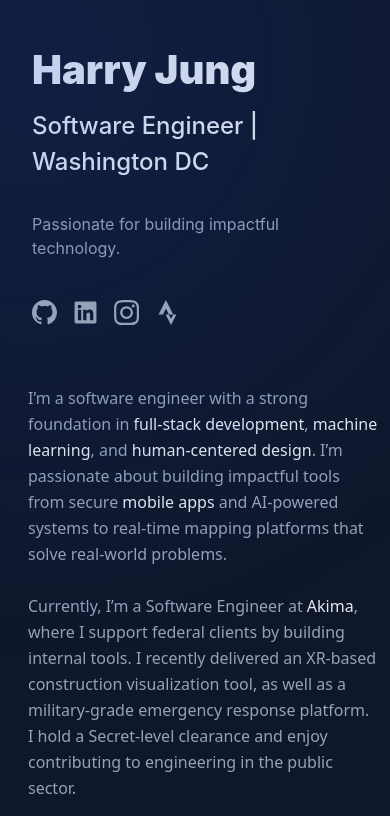
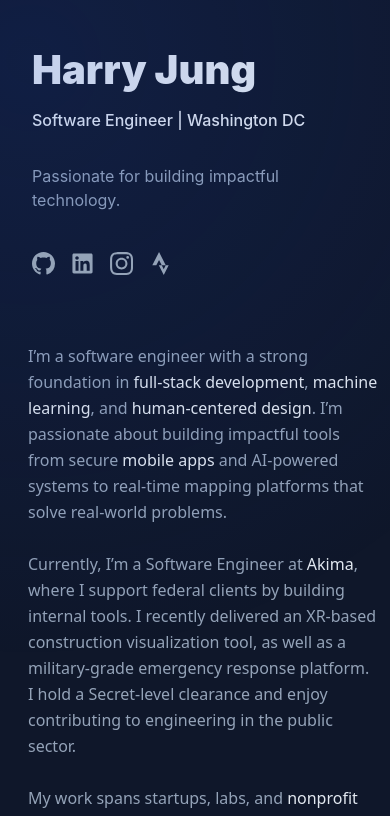
Before and after one commit to harryjng/personalWebsite, a React (Create React App) app: page / in a window 390 px wide. Shown: the top 816 px of the page. Built offline with nearby package versions, Linux system fonts and the light colour scheme.

Commit message:
mobile friendly

```diff
--- a/src/components/Hero.css
+++ b/src/components/Hero.css
@@ -89,11 +89,14 @@
 @media (max-width: 480px) {
   .hero-name {
     font-size: 2.5rem;
+
   }
 
   .hero-tagline {
-    font-size: 1.5rem;
+    font-size: 1rem;
     margin-top: 1rem;
+      white-space: nowrap;
+
   }
 
   .hero-description {
--- a/src/components/Platforms.css
+++ b/src/components/Platforms.css
@@ -39,11 +39,11 @@
   .platforms-container {
     gap: 1rem;
     margin-top: 0.5rem;
-    margin-bottom: 0.5rem;
+    margin-bottom: 1rem;
   }
 
   .platform-icon {
-    width: 25px;
-    height: 25px;
+    width: 23px;
+    height: 23px;
   }
 }
```
